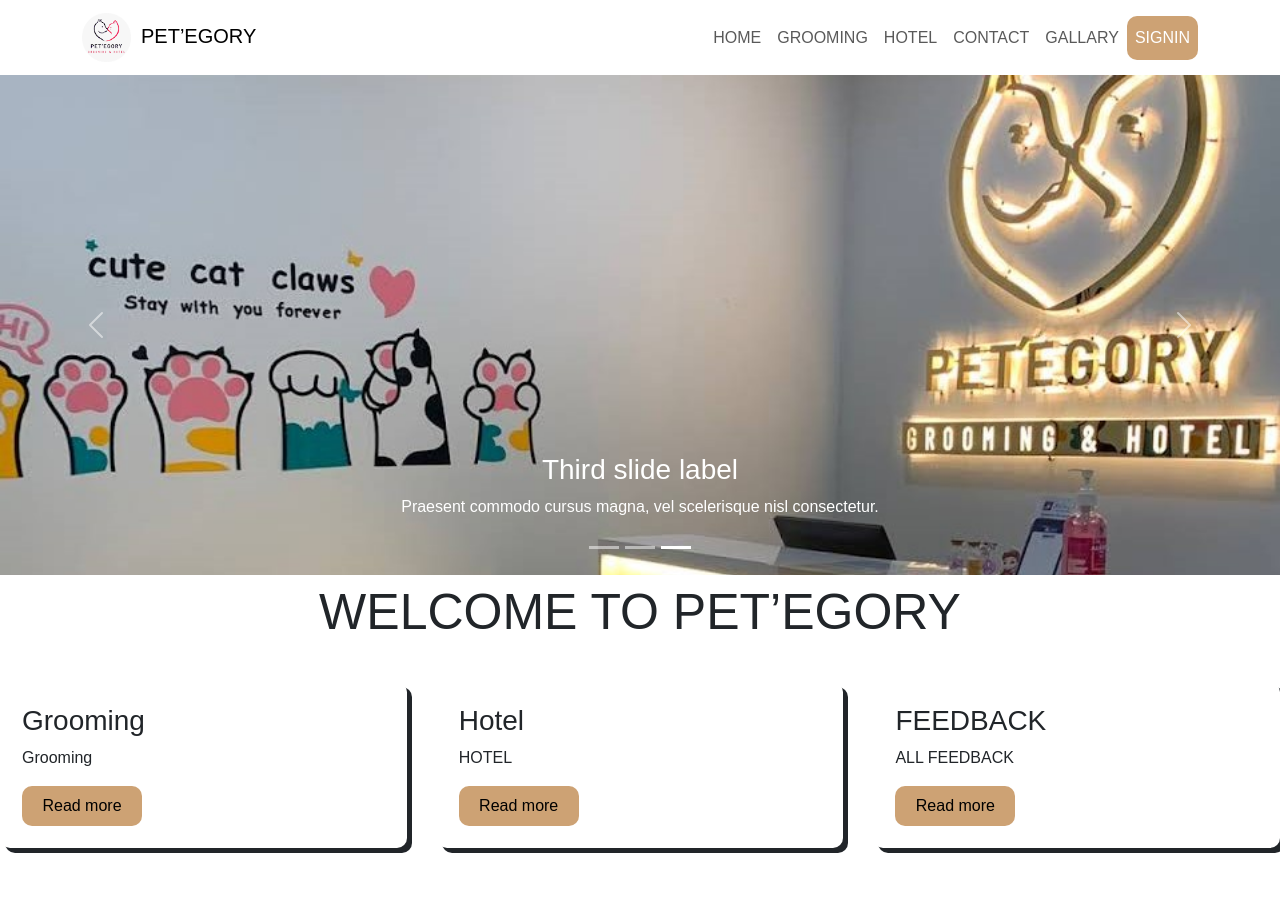
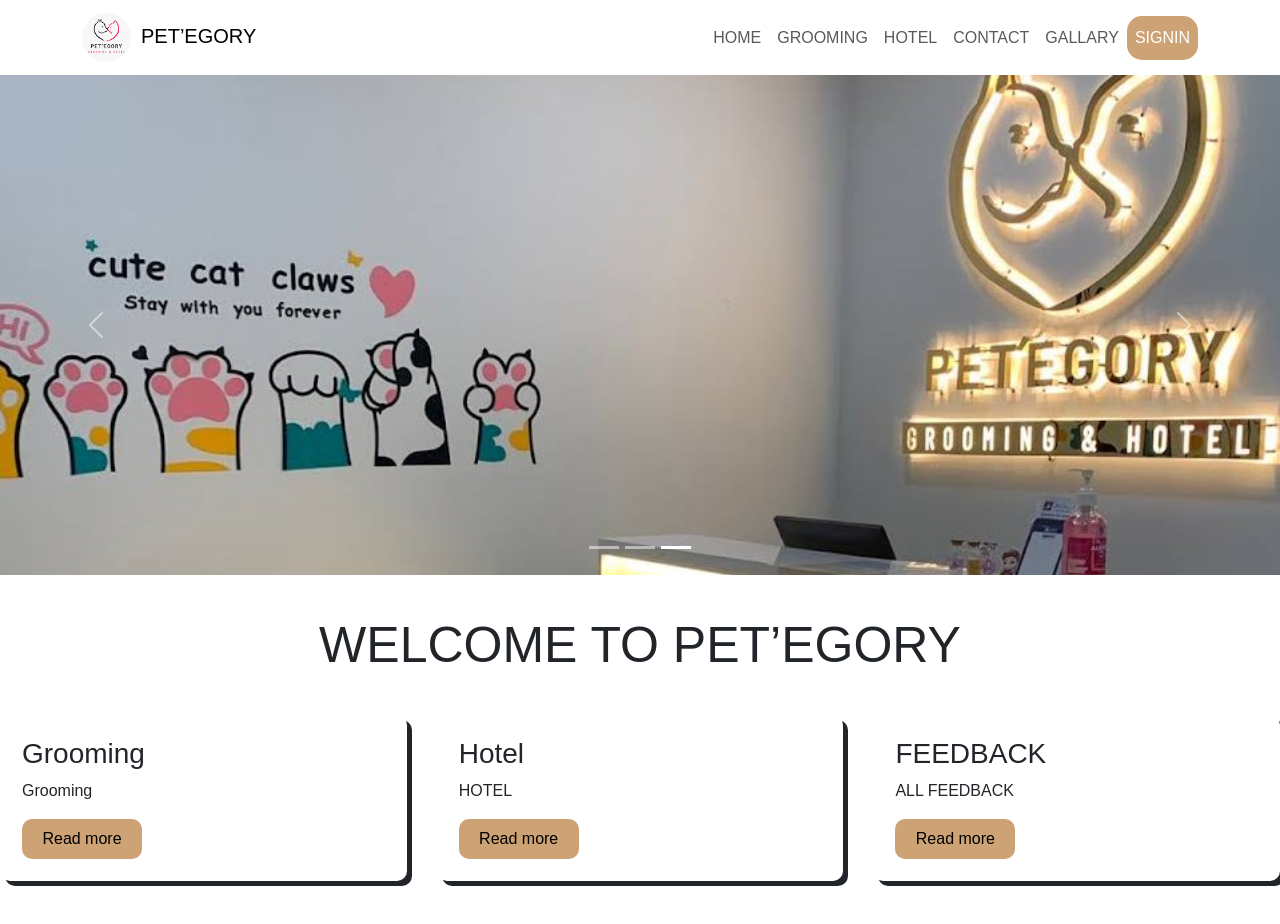
Before and after one commit to kooer2011/petegory, a React (Create React App) app: page / in a window 1280 px wide. Both pictures are taken after a click on the button 676 px from the left and 547 px from the top of the page. Shown: the top 924 px of the page. Built offline with nearby package versions, Linux system fonts and the light colour scheme.

Commit message:
edit css hove linke nav bar smoots

```diff
--- a/src/components/Card/Card.css
+++ b/src/components/Card/Card.css
@@ -20,6 +20,7 @@
   font-size: 50px;
   line-height: 60px;
   text-align: center;
+  margin-top: 40px;
   margin-bottom: 40px;
 }
 .cards {
--- a/src/components/Carousel/CarouSel.js
+++ b/src/components/Carousel/CarouSel.js
@@ -11,28 +11,17 @@
     <Carousel>
       <Carousel.Item className="size-img">
         <img className="d-block w-100" src={imgs} alt="First slide" />
-        <Carousel.Caption>
-          <h3>First slide label</h3>
-          <p>Nulla vitae elit libero, a pharetra augue mollis interdum.</p>
-        </Carousel.Caption>
+        <Carousel.Caption></Carousel.Caption>
       </Carousel.Item>
       <Carousel.Item className="size-img">
         <img className="d-block w-100" src={imgs2} alt="Second slide" />
 
-        <Carousel.Caption>
-          <h3>Second slide label</h3>
-          <p>Lorem ipsum dolor sit amet, consectetur adipiscing elit.</p>
-        </Carousel.Caption>
+        <Carousel.Caption></Carousel.Caption>
       </Carousel.Item>
       <Carousel.Item className="size-img">
         <img className="d-block w-100" src={imgs3} alt="Third slide" />
 
-        <Carousel.Caption>
-          <h3>Third slide label</h3>
-          <p>
-            Praesent commodo cursus magna, vel scelerisque nisl consectetur.
-          </p>
-        </Carousel.Caption>
+        <Carousel.Caption></Carousel.Caption>
       </Carousel.Item>
     </Carousel>
   );
--- a/src/components/nav.css
+++ b/src/components/nav.css
@@ -16,6 +16,7 @@
 }
 .link-hover {
   padding: 10px;
+  border-radius: 15px;
 }
 .nav-container {
   justify-content: flex-end;
@@ -23,6 +24,6 @@
 .signin {
   background-color: #cda274;
   color: #ffffff;
-  border-radius: 10px;
+  border-radius: 15px;
   /* margin-left: 40px; */
 }
```
